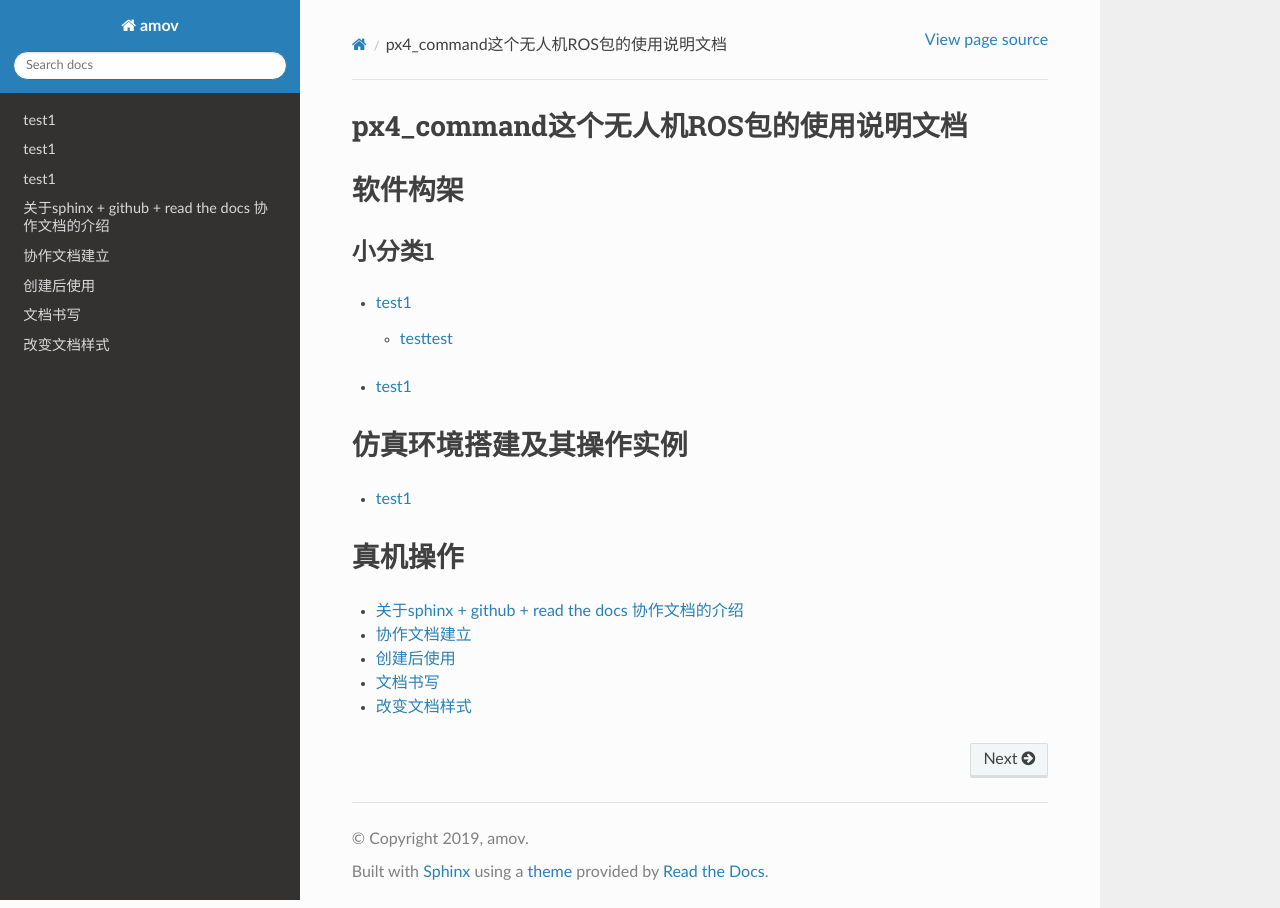
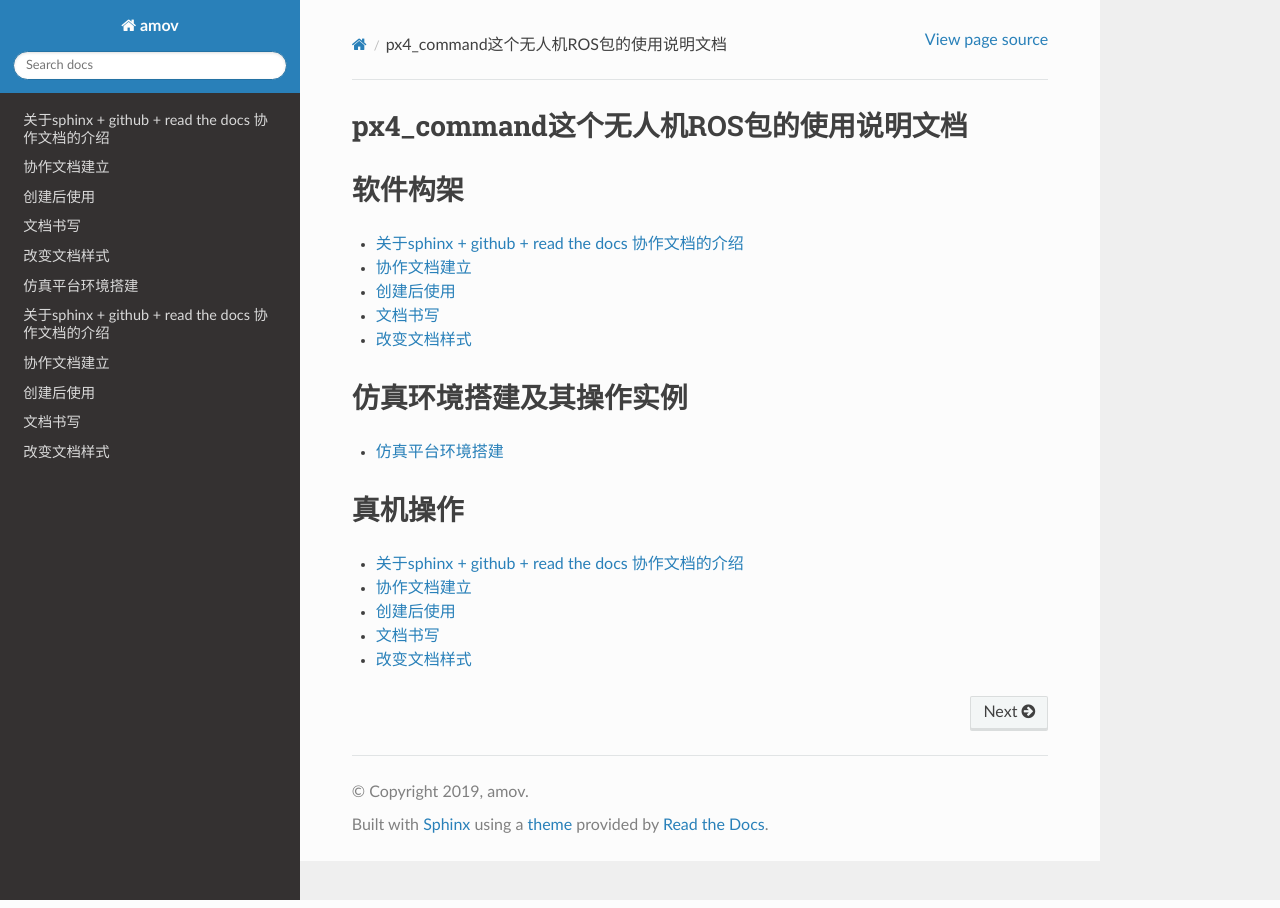
Before and after one commit to amovlab-owl/docs_px4_command, a Sphinx documentation site: the page built from docs/index.rst, in a window 1280 px wide. Built offline with Sphinx 7.4.7 and the Read the Docs theme 2.0.0, drawn with Linux system fonts in a browser that asks for light colours; some of the changed lines change nothing that is shown.

Commit message:
simulation

```diff
--- /dev/null
+++ b/docs/doc/simulation-environmen.md
@@ -0,0 +1,257 @@
+# 仿真平台环境搭建
+
+### 目录
+
+-  第一章 概述（描述我们的这个仿真环境，演示结果描述）
+-  第二章 搭建过程
+    - 第一节 硬件准备
+          1、台式电脑一台
+          2、显示器两台
+    - 第二节 软件配置
+          1、Ubuntu16.04操作系统
+          2、PX4环境安装（自动安装gazebo9）
+          3、ROS（kinetic版本）的安装（自动安装gazebo7）
+          4、mavlink与mavros的安装
+          5、QGroundControl下载
+    - 第三节 仿真过程
+          1、注册阿木社区的gitlab账户
+          2、下载源码并建立工作区间
+          3、更新环境变量
+          4、启动仿真
+    - 第四节 仿真源码说明
+          1、sitl_gazebo_iris.sh正常offboard飞行
+          2、sitl_gazebo_square.sh飞正方形
+          3、sitl_gazebo_formation.sh多机编队仿真
+
+### 第一章 概述
+
+PX4提供了一种全自主飞行控制方式，offboard模式。而阿木社区具有一套较完整，可靠的系统体系。阿木社区的学员们在购买我们的飞机回去之后发现对我们的系统体系还不是很了解，导致操作不当还是会有很多炸机现象，为了让学员们更加了解系统体系的种种情况，于是乎出现了仿真系统平台下对阿木系统体系的模拟。有了这一套仿真系统，学员可以更加理解阿木系统体系中的逻辑，熟悉这一套系统体系，结合仿真减少实际飞行中炸机的发生。
+本篇文章中，会讲解如何用模拟器来按照我们的系统体系控制无人机飞行。首先，先从搭建环境开始讲。
+
+### 第二章 搭建环境
+
+本套仿真平台在Ubuntu16.04（16.04.6）LTS，ROS-Kinetic（v1.12.14），Firmware（1.8.2），QGroundControl-v3.3.2，交叉编译工具链为gcc-arm-none-eabi-5_4-2016q2，mavros以及mavlink的二进制安装下，测试通过。
+
+#### 第一节、硬件准备
+- 1、台式电脑一台
+- 2、显示器两台
+
+笔者刚开学习的时候，用的是虚拟机vmware，但是发现用虚拟机的话，不能进行仿真，查阅大量资料之后发现，多数由于Java原因，也有显卡问题。我们都知道，vm里面是虚拟显卡，而且安装Ubuntu本身自带的nouveau显卡性能本身就不行，满足不了仿真的需求。
+笔者的第一个台式电脑是学校标配的电脑，显卡记得好像是630还是730来着，在种种环境安装配置好之后，正常的mavros，gazebo仿真没有很多问题，但是如果要做视觉导航部分的仿真，比较吃力。
+笔者现在电脑的配置为GTX2060，AMD Ryzen 5 3600 6-Core Processor × 12，16G的内存。目前笔者还没有尝试视觉导航部分的仿真，但这么高的配置，应是没有什么问题。
+再次建议各位，尽量用一台比较高配的台式电脑，显示器数量个人看个人情况。笔者建议显卡至少GTX1060，内存大小16G，CPU6核12线程。
+
+#### 第二节、软件配置
+
+__1、Ubuntu16.04操作系统__
+
+用UltraISO制作U盘启动盘，步骤如下：
+- 1）、打开UltraISO软件，打开文件，选择要安装的Ubuntu版本，笔者安装的是Ubuntu-16.04.6，偶数版本的都是长期支持版的系统镜像，至少到2021年之前是一直被维护的。
+- 2）、接着我们点击启动->写入磁盘映像，进入下面的界面，在制作Ubuntu的U盘启动盘的时候，要选择RAW。笔者之前也尝试过其他的写入方式，有时候会成功，有时候会失败。但自从选择了RAW之后，装的好几次都是成功了的，所以笔者建议用RAW写入方式。
+- 3）、之后就是把U盘格式化，然后点击写入即可，等待......（长短取决于电脑性能），待完成之后U盘启动盘就制作成功了。
+
+安装Ubuntu系统
+- 插上U盘，开机启动选项中设置U盘启动即可，一般不同的电脑进入BIOS的方式不同。之后的安装很简单，百度上有很多教程，按照教程安装即可完成安装。笔者直接安装的是Ubuntu系统，所以没有什么分区设置。
+
+Ubuntu系统的一点设置
+- 笔者在装完Ubuntu后发现分辨率很低，看的很难受。查看了一下，分辨率只有640x480，然而我的屏幕是1920x1080的。然后通过改xrandr和cvt都无效。最后笔者找到解决方案，修改grub默认的分辨率，具体过程如下：
+sudo gedit /etc/default/grub
+找到: #GRUB_GDXMODE=640x480
+改为: GRUB_GDXMODE=1920x1080
+然后更新一下grub: sudo update-grub
+最后重启电脑即可
+- 笔者还建议在安装完系统之后，只留下现在所使用的版本的内核，删除其余多余的内核，并且禁用内核的更新，否则过段时间，系统默认启动更新后的内核。
+- 安装显卡驱动，Ubuntu默认的显卡驱动是nouveau，你需要安装与你显卡相匹配的驱动程序。以NVIDIA驱动为例，首先是查看自己显卡，发现是设备ID为1f08，通过 https://devicehunt.com/view/type/pci/vendor/10DE/device/1F08 搜索发现该驱动是GTX2060，然后我们到 https://www.nvidia.com/Download/index.aspx?lang=cn 下载相应的驱动安装程序。安装的过程你可以参考这篇文档 https://zhuanlan.zhihu.com/p/31575356
+
+      amov@amov:~$ lspci | grep VGA
+      0a:00.0 VGA compatible controller: NVIDIA Corporation Device 1f08 (rev a1)
+
+
+__2、PX4环境安装__
+参考官方文档
+https://dev.px4.io/master/en/setup/dev_env_linux_ubuntu.html
+笔者在安装完Ubuntu系统的第一件事情就是用户组的添加
+
+      sudo usermod -a -G dialout $USER
+
+然后按照官网教程，~/下新建一个文件，重命名为ubuntu_sim.sh。在官网打开ubuntu_sim.sh脚本，然后全部复制拷贝到新建的脚本中，接着给脚本可执行权限。最后执行这个脚本。
+
+      sudo gedit ubuntu_sim.sh
+      chmod +x ubuntu_sim.sh
+      sudo ./ubuntu_sim.sh
+这个安装的快慢与你的网速有关。这个脚本本身是没有安装交叉编译工具链的。交叉编译工具链需要手动安装，接下来是手动安装交叉编译工具链：
+通过 https://bigsearcher.com/mirrors/gcc/releases/ 下载你所需要的gcc版本。
+下载之后解压并放到/opt/之下，如下所示为笔者gcc的路径
+
+      amov@amov:/opt/gcc-arm-none-eabi-5_4-2016q2/bin$ pwd
+      /opt/gcc-arm-none-eabi-5_4-2016q2/bin
+然后打开/etc/profile文件，如下
+
+      amov@amov:/opt/gcc-arm-none-eabi-5_4-2016q2/bin$ sudo gedit /etc/profile
+在最下面添加一行
+
+      export PATH=$PATH:/opt/gcc-arm-none-eabi-5_4-2016q2/bin
+路径就是gcc存放的路径。接着source一下刚才修改的/etc/profile
+
+      source /etc/profile
+测试安装gcc是否成功，输入
+
+      arm-none-eabi-gcc --version
+若出现如下类似，说明安装成功
+
+      amov@amov:~$ arm-none-eabi-gcc --version
+      arm-none-eabi-gcc (GNU Tools for ARM Embedded Processors) 5.4.1 20160609 (release) [ARM/embedded-5-branch revision 237715]
+      Copyright (C) 2015 Free Software Foundation, Inc.
+      This is free software; see the source for copying conditions.  There is NO
+      warranty; not even for MERCHANTABILITY or FITNESS FOR A PARTICULAR PURPOSE.
+若输出是：
+
+      arm-none-eabi-gcc --version
+      arm-none-eabi-gcc: No such file or directory
+需要安装32位支持库（ https://px4.osdrone.net/1_Getting-Started/adcanced_linux.html）
+
+      sudo apt-get install libc6:i386 libgcc1:i386 libstdc++5:i386 libstdc++6:i386
+
+现在PX4环境配置已经完成，之前在运行ubuntu_sim.sh脚本中下载过Firmware，建议重新下载一个PX4固件。
+
+      amov@amov:~/Desktop/px4-src/src-1.8.2$ ls
+      amov@amov:~/Desktop/px4-src/src-1.8.2$ git clone https://github.com/PX4/Firmware.git
+      Cloning into 'Firmware'...
+      remote: Enumerating objects: 278734, done.
+下载完之后，我们进入到Firmware中，还需要更新子模块
+
+      amov@amov:~/Desktop/px4-src/src-1.8.2$ cd Firmware/
+      amov@amov:~/Desktop/px4-src/src-1.8.2/Firmware$ git submodule update --init --recursive
+漫长等待之后，你就可以编译源码了，先试试最基本的能力。
+首先是编译源代码
+
+      amov@amov:~/Desktop/px4-src/src-1.8.2/Firmware$ make px4_fmu-v5_default
+若编译成功的话，再执行编译最基本的gazebo仿真
+
+      amov@amov:~/Desktop/px4-src/src-1.8.2/Firmware$ make px4_sitl_default gazebo
+
+到此为止，说明你的PX4环境配置已经搭建完成了。下来我们会配置与Ubuntu16.04系统对应的ROS Kinetic版本。
+
+__3、ROS-Kinetic安装__
+
+ROS-Kinetic的安装参考 http://wiki.ros.org/kinetic/Installation/Ubuntu
+需要注意的一点是，一般笔者在安装ROS时候，选择镜像是中科大的源或者是清华的源，其他就是按照官网提示一步步安装即可。
+
+安装ROS（大概有700~800MB）完成之后，查看是否安装成功，如下表示安装ROS完成。
+
+      amov@amov:~$ roscore
+      ... logging to /home/amov/.ros/log/d98e04fe-b1ca-11e9-bf5f-e0d55ee7d1ba/roslaunch-amov-23391.log
+      Checking log directory for disk usage. This may take awhile.
+      Press Ctrl-C to interrupt
+      Done checking log file disk usage. Usage is <1GB.
+
+      started roslaunch server http://amov:39279/
+      ros_comm version 1.12.14
+
+
+      SUMMARY
+      ========
+
+      PARAMETERS
+       * /rosdistro: kinetic
+       * /rosversion: 1.12.14
+
+      NODES
+
+      auto-starting new master
+      process[master]: started with pid [23401]
+      ROS_MASTER_URI=http://amov:11311/
+
+      setting /run_id to d98e04fe-b1ca-11e9-bf5f-e0d55ee7d1ba
+      process[rosout-1]: started with pid [23414]
+      started core service [/rosout]
+
+__4、mavlink与mavros安装__
+
+mavlink与mavros的安装参考 https://github.com/mavlink/mavros/blob/master/mavros/README.md#installation
+
+按照教程安装应该没有什么问题的。
+
+__5、下载QGroundControl__
+
+笔者的qgc版本是v3.3.2，是通过Qt5.11.0编译生成的。建议直接下载可执行程序，可参考开发者手册 https://docs.qgroundcontrol.com/en/getting_started/download_and_install.html
+
+
+#### 第三节、仿真过程
+
+上节中，我们已经搭建好PX4仿真的环境了，而本节旨在下载阿木社区的源码，并且建立新的工作空间到个人工作路径下，然后配置仿真所使用的固件版本的选择以及环境配置，最后进行仿真操作。先从如何下载阿木社区源码说起
+
+__1、注册阿木社区的gitlab账户__
+
+上网登录 http://gitlab.amovauto.com 阿木社区的gitlab。未注册过的，请先注册。登录之后，等待管理员授予权限，可进行相应的可读，可下载权限，进行下一步操作。
+
+__2、下载源码并建立工作区间__
+
+详细的建立工作空间请查看阿木社区gitlab上的项目 __px4_commander__ 。或者如下链接：http://gitlab.amovauto.com/amovlab/px4_command
+
+建立好工作空间之后，笔者的工作空间如下：
+
+      amov@amov:~/AMOV_WorkSpace$ cd px4_ws/
+      amov@amov:~/AMOV_WorkSpace/px4_ws$ ls
+      build  devel  src
+      amov@amov:~/AMOV_WorkSpace/px4_ws$ cd devel/
+      amov@amov:~/AMOV_WorkSpace/px4_ws/devel$ ls
+      cmake.lock  lib               local_setup.zsh  _setup_util.py
+      env.sh      local_setup.bash  setup.bash       setup.zsh
+      include     local_setup.sh    setup.sh         share
+      amov@amov:~/AMOV_WorkSpace/px4_ws/devel$
+打开.bashrc 文件
+
+      amov@amov:~/AMOV_WorkSpace/px4_ws/devel$ sudo gedit ~/.bashrc
+需要在.bashrc 文件最后添加一行如下：
+
+      source ~/AMOV_WorkSpace/px4_ws/devel/setup.bash
+
+__3、添加环境变量__
+.bashrc 文件添加如下：
+
+    source ~/Desktop/px4-src/src-1.8.2/Firmware/Tools/setup_gazebo.bash ~/Desktop/px4-src/src-1.8.2/Firmware/ ~/Desktop/px4-src/src-1.8.2/Firmware/build/px4_sitl_default
+    export ROS_PACKAGE_PATH=$ROS_PACKAGE_PATH:~/Desktop/px4-src/src-1.8.2/Firmware
+    export ROS_PACKAGE_PATH=$ROS_PACKAGE_PATH:~/Desktop/px4-src/src-1.8.2/Firmware/Tools/sitl_gazebo
+
+
+__4、启动仿真__
+
+进入工作区间仿真部分目录下，可以看到有6个脚本文件
+
+      amov@amov:~/AMOV_WorkSpace/px4_ws/src/px4_command/sh/sh_for_simulation$ ls
+      sitl_gazebo_formation.sh       sitl_gazebo_square.sh
+      sitl_gazebo_iris.sh            sitl_jMAVSim_pos_controller.sh
+      sitl_gazebo_pos_controller.sh  sitl_test.sh
+
+启动sitl_gazebo_iris.sh脚本,执行如下
+
+      amov@amov:~/AMOV_WorkSpace/px4_ws/src/px4_command/sh/sh_for_simulation$ ./sitl_gazebo_iris.sh
+即可进入仿真界面。
+
+#### 第四节、仿真脚本说明
+
+__1、sitl_gazebo_iris.sh正常offboard飞行__
+
+正常启动sitl_gazebo_iris.sh腳本，基本操作流程和实体飞机操作流程一致。
+
+存在Bug描述：
+（1）、若起飞之后飞机降落至地面，无法进行再次起飞。（和实体飞机一致现象）
+（2）、在ENU坐标系下，若使用速度控制，进行起飞2M，飞机一致向上飞，不会停止，在gazebo中，飞至26M，切换至悬停模式，无法成功相应，飞至30M，切换至land，正常降落。
+（3）、经过多次测试，move节点中，按键4hold模式无响应，在两种坐标系下的速度控制中，飞机一直向上飞。
+（4）、在passivity控制率下，正常设置起飞3M，飞机纯粹油门量最大向上直飞，到达53M左右之后，有姿态角的迅速降落，直至炸机。
+（5）、在NE控制率下，正常设置起飞3M，飞机纯粹油门量最大向上直飞，一直飞。
+
+
+__2、sitl_gazebo_square.sh飞正方形__
+正常启动sitl_gazebo_square.sh脚本。确定并初始化px4_pos_controller节点。然后在set_mode节点中切换至offboard模式。检查square节点中，按键１执行飞正方形。最后在qgc中解锁飞机，飞机正常按照Point点进行飞行。
+
+__3、sitl_gazebo_formation.sh多机编队仿真__
+正常启动sitl_gazebo_formation.sh，在启动正常的情况下（qgc可以连接上三个飞机），此时确认formation_control节点并初始化，按照ENU坐标系下，设置坐标点，三架飞机同步执行动作。
+
+存在Bug描述：
+（１）、启动脚本失败（已将时间由２改为４，成功启动概率增大）
+（２）、确认初始化formation_control节点之后，打印信息有问题。UAV2显示未连接，解锁状态无响应，飞行模式无显示
+（３）、飞机解锁之后，设置好第一个坐标点，飞机起飞，相互位置会有所调换，然后悬停至稳定
+（４）、使用land模式之后，有的飞机会直接失控，有的会缓缓降落。
+（５）、飞机执行land落地之后飞行模式在pos与RTL之间频繁切换
--- a/docs/index.rst
+++ b/docs/index.rst
@@ -17,19 +17,17 @@
 软件构架
 ===================
 
-小分类1
--------------
-
-.. toctree::
-   :maxdepth: 2
-
-   hello
-
-
 .. toctree::
    :maxdepth: 1
 
-   hello
+   doc/readme
+.. Indices and tables
+.. ==================
+
+.. * :ref:`genindex`
+.. * :ref:`modindex`
+.. * :ref:`search`
+
 
 仿真环境搭建及其操作实例
 ===================
@@ -37,7 +35,13 @@
 .. toctree::
    :maxdepth: 1
 
-   hello
+   doc/simulation-environmen
+.. Indices and tables
+.. ==================
+
+.. * :ref:`genindex`
+.. * :ref:`modindex`
+.. * :ref:`search`
 
 真机操作
 ===================
```
